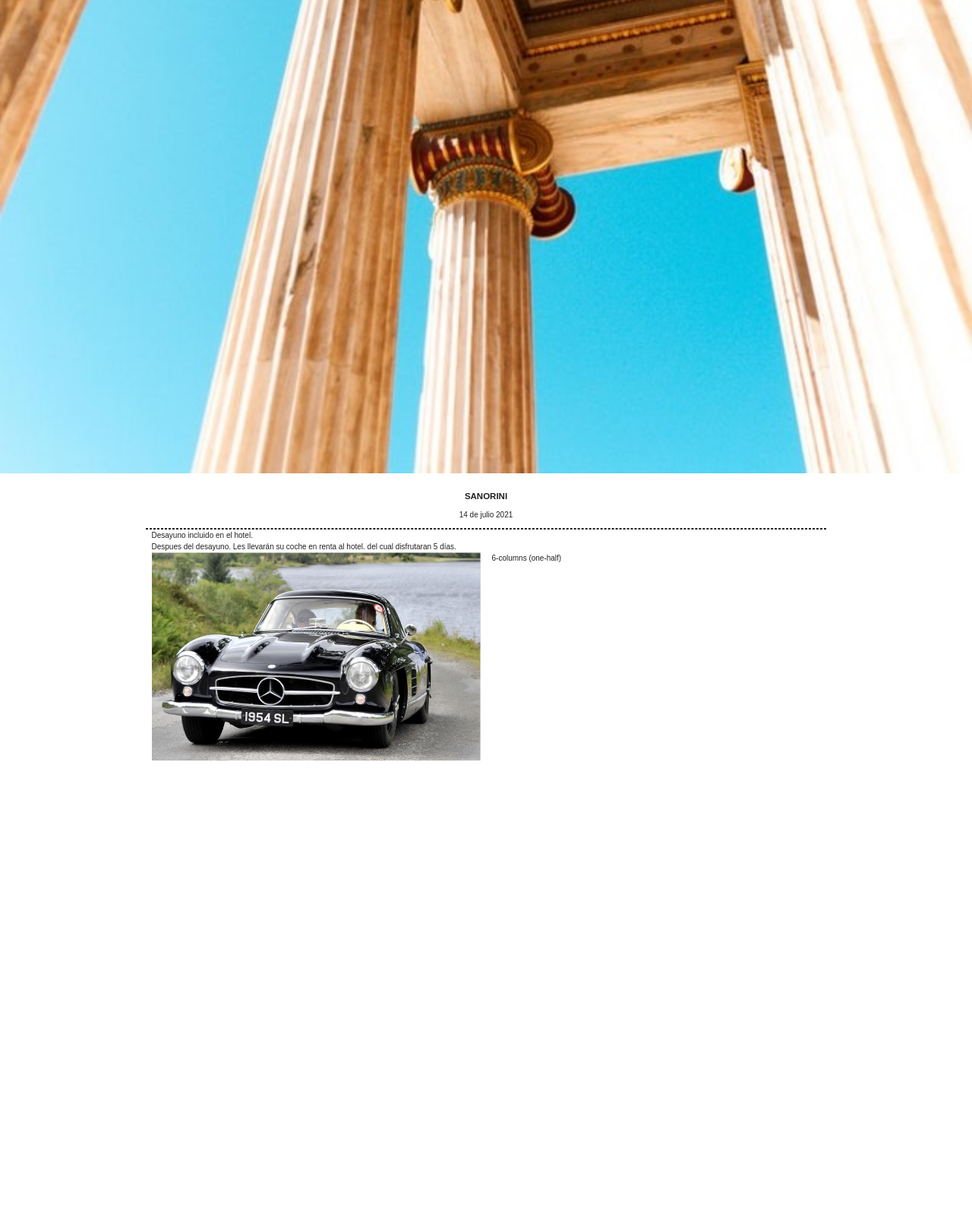
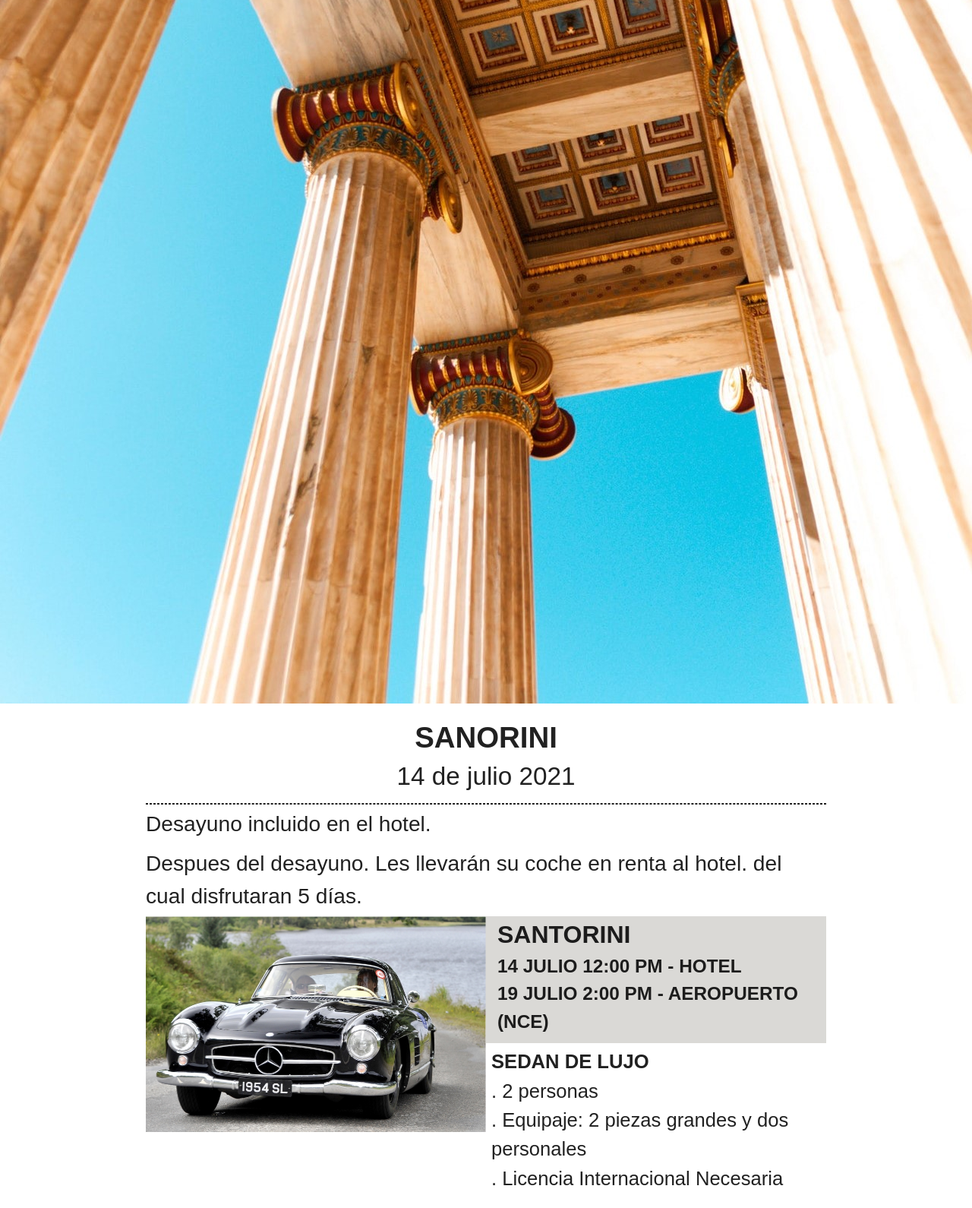
Before and after one commit to CesarRomeroDev/prueba_vacante, a plain HTML site: page index.html in a window 1280 px wide. Shown: the part 793-2383 px from the top of the page at 76% size. Before the commit the page ends 1818 px from the top, so only its background shows below. Drawn offline with nearby package versions, Linux system fonts and the light colour scheme.

Commit message:
five_commite

```diff
--- a/css/main.css
+++ b/css/main.css
@@ -11,34 +11,82 @@ html{
 }
 header{
     width: 100%;
-    height: 176px;
+    height: 83%;
 }
 header div .first{
-    padding-top: 20px;
+    padding-top: 25px;
+    font-size: 2vw;
 }
 header div .second{
-    margin: 5px 5px;
-    font-size: 4rem;
-    font-weight:bold;
-    letter-spacing: 0.8rem;
+    margin-bottom: 0px;
+    font-size: 10vw;
+    font-weight:800;
+    letter-spacing: 2vw;
 }
 header .nav-center-section{
+    height: 10%;
     display: flex;
     justify-content: space-around;
     box-shadow: none;
-    text-decoration: none;
-    font-size: 1rem;
+    background: white;
+    color: black;
+    font-size: 2.5vw;
+    letter-spacing: 0.2vw;
 }
-.listaguion li:before{content: "-"}
-
+header .nav-center-section li{
+    margin-left: 5px;
+    margin-bottom: -12px;
+}
 section img{
     width: 100%;
 }
-
 main .main-title h6{
     margin-top: 20px;
     font-weight: 800;
+    font-size: 3vw;
+}
+main .main-title p{
+    margin: 5px 0px 10px 0px;
+    font-size: 2.6vw;
+}
+main .row .col{
+    padding: 0px;
+}
+main .main-columns .text{
+    margin-top: 5px;
+    margin-bottom: 5px;
+    font-size: 2.2vw;
 }
 main .main-columns img{
     width: 100%;
 }
+main .main-columns .package{
+    font-size: 2.1vw;
+}
+main .main-columns .package ul{
+    margin: 0px;
+    padding: 0px 0px 10px 15px ;
+    background: rgb(218 217 214);
+}
+main .main-columns .package ul .santorini{
+    font-weight: 800;
+    font-size: 2.5vw;
+}
+main .main-columns .package ul li:nth-child(n+2) {
+    font-weight: 700;
+    font-size: 1.9vw;
+}
+main .main-columns .package2{
+    font-size: 2.1vw;
+}
+main .main-columns .package2 ul{
+    margin: 0px;
+    padding: 5px 0px 0px 7px;
+}
+main .main-columns .package2 ul .sedan{
+    font-weight: 800;
+    font-size: 2vw;
+}
+main .main-columns .package2 ul li:nth-child(n+2) {
+    font-size: 2vw;
+}
--- a/index.html
+++ b/index.html
@@ -22,18 +22,22 @@
         </div>
         <nav class="nav-wrapper nav-center-section">
             <ul>
-                <li><a>ATENAS</a></li>
+                <li>ATENAS</li>
                 <li>-</li>
-                <li><a>SANTORINI</a></li>
+                <li>SANTORINI</li>
                 <li>-</li>
-                <li><a>MYKONOS</a></li>
+                <li>MYKONOS</li>
                 <li>-</li>
-                <li><a>CRETA</a></li>
+                <li>CRETA</li>
             </ul>
         </nav>
     </header>
     <section>
+        <picture>
+            <source media="(min-width:1300)" srcset="./assets/img/pexels-hert-niks-3224232G.jpg" />
+            <source media="(min-width:1000px)" srcset="./assets/img/pexels-hert-niks-3224232M.jpg" />
         <img class="responsivbe-img" src="./assets/img/pexels-hert-niks-3224232P.jpg" alt="">
+        </picture>
     </section>
 
     <main class="container">
@@ -43,11 +47,25 @@
         </div>
         <div style="border: 1px dashed; margin-top: 10px;"></div>
         <div class="row main-columns">
-            <div class="col s12">Desayuno incluido en el hotel.</div>
-            <div class="col s12">Despues del desayuno. Les llevarán su coche en renta al hotel. del cual disfrutaran 5 días.</div>
+            <div class="col s12 text">Desayuno incluido en el hotel.</div>
+            <div class="col s12 text">Despues del desayuno. Les llevarán su coche en renta al hotel. del cual disfrutaran 5 días.</div>
             <div class="col s6"><img class="responsivbe-img" src="./assets/img/sedan1954.PNG" alt="sedan1954"></div>
-            <div class="col s6">6-columns (one-half)</div>
-          </div>
+            <div class="col s6 package">
+                <ul>
+                    <li class="santorini">SANTORINI</li>
+                    <li>14 JULIO 12:00 PM - HOTEL</li>
+                    <li>19 JULIO 2:00 PM - AEROPUERTO (NCE)</li>
+                </ul>
+            </div>
+            <div class="col s6 package2">
+                <ul>
+                    <li class="sedan">SEDAN DE LUJO</li>
+                    <li>. 2 personas</li>
+                    <li>. Equipaje: 2 piezas grandes y dos personales</li>
+                    <li>. Licencia Internacional Necesaria</li>
+                </ul>
+            </div>
+        </div>
     </main>
 
 
```
